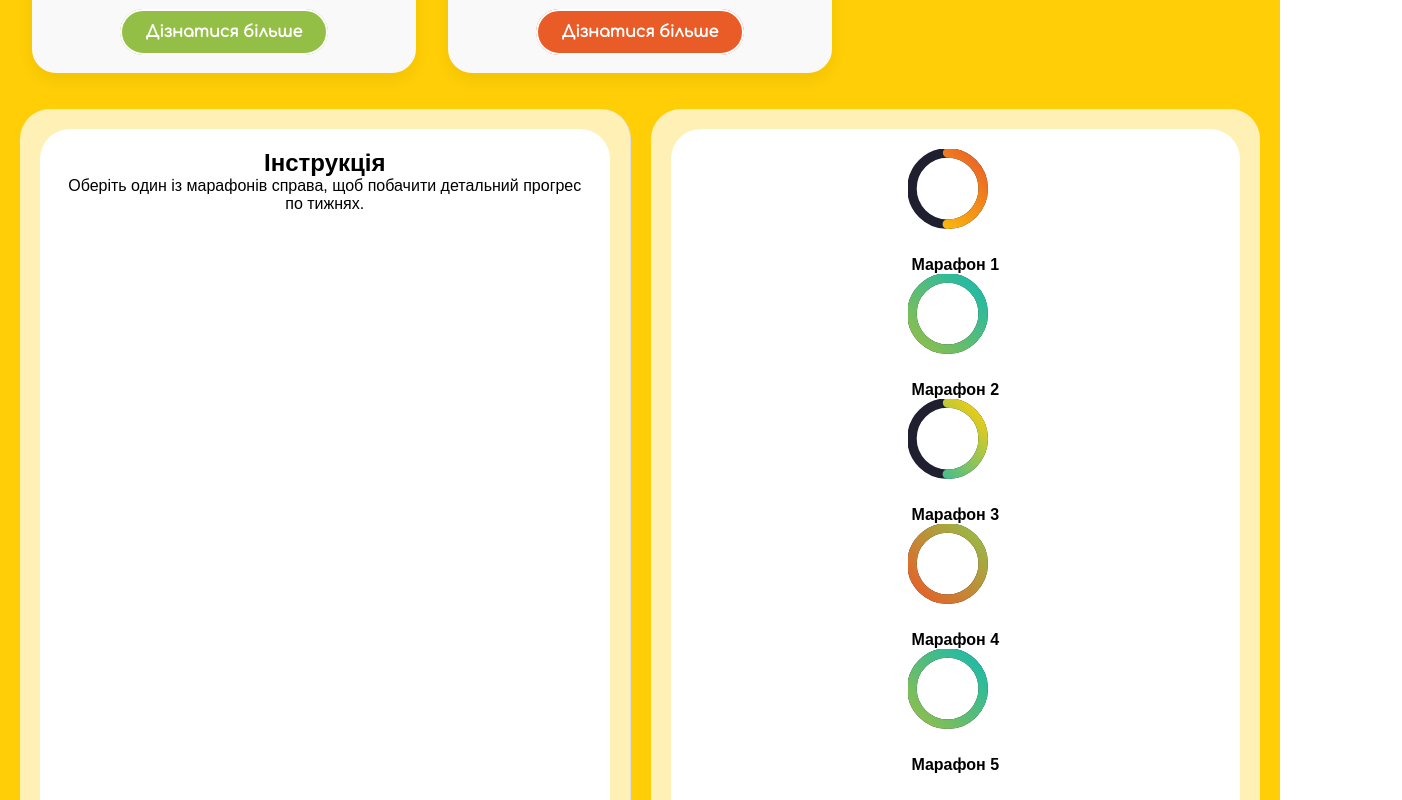
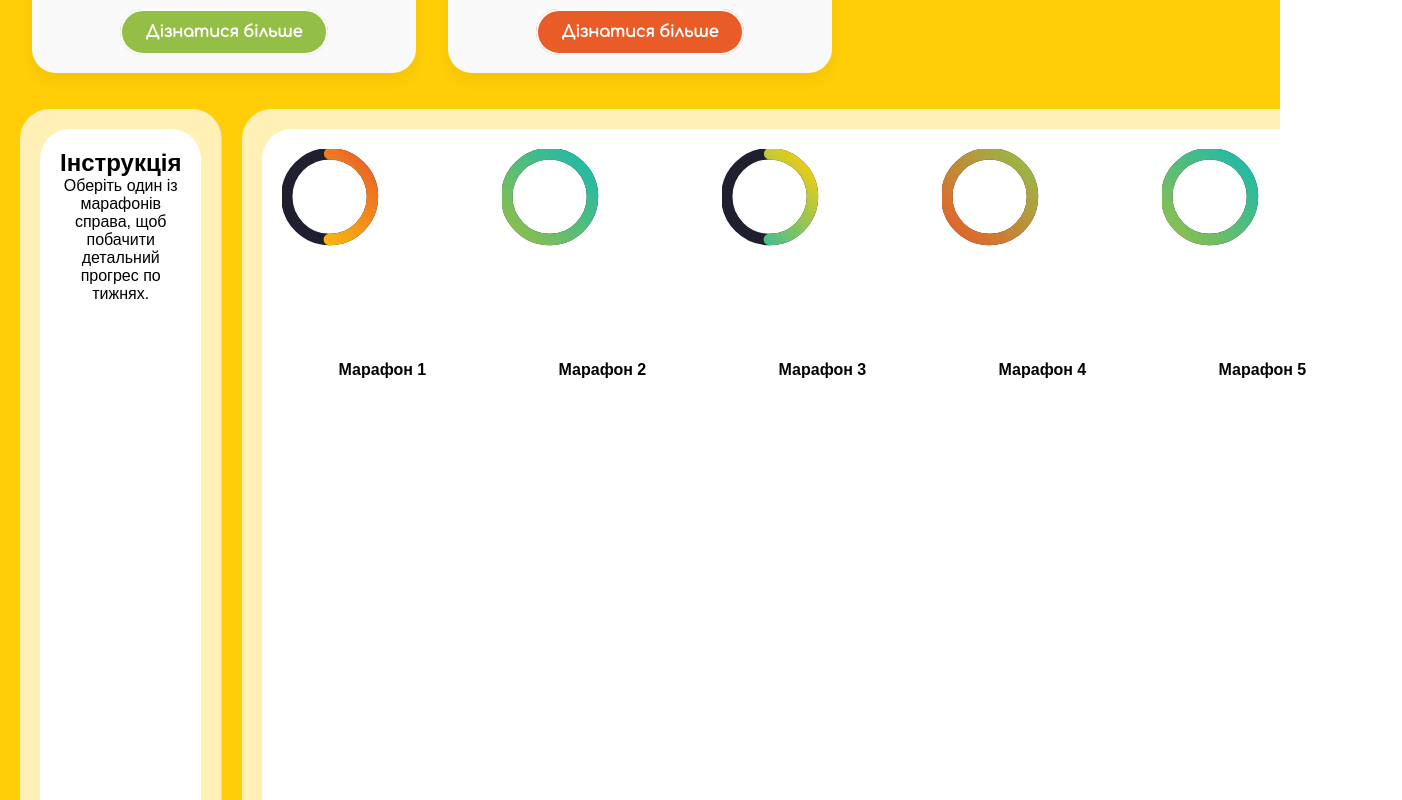
Before and after one commit to slava-bos-top/FivOneSite, a React (Create React App) app: page / in a window 1280 px wide. Shown: the part 2680-3480 px from the top of the page, 1402 px wide, since content can reach past the window. Built offline with nearby package versions, Linux system fonts and the light colour scheme.

Commit message:
update 4

```diff
--- a/src/components/statistics/Statistics.jsx
+++ b/src/components/statistics/Statistics.jsx
@@ -47,7 +47,7 @@ function CircularProgress({ percentage, colors }) {
   const strokeDashoffset = strokeDasharray * (1 - percentage / 100);
 
   return (
-    <svg width="95" height="95" viewBox="0 0 120 120">
+    <svg width="200" height="200" viewBox="0 0 210 210">
       <defs>
         <linearGradient id={`grad-${colors[0]}`} x1="0%" y1="0%" x2="100%" y2="100%">
           <stop offset="0%" stopColor={colors[0]} />
@@ -150,7 +150,7 @@ function SplitScreen() {
         backgroundColor: "rgba(255, 255, 255, 0.7)",
         borderRadius: "30px"
       }}>
-        <div style={{width: "100%", height: "100%", padding: "20px", backgroundColor: "#fff", borderRadius: "30px"}}>
+        <div style={{width: "100%", height: "100%", padding: "20px", backgroundColor: "#fff", borderRadius: "30px", display: "flex", justifyContent: "center", alignItems: "flex-start", gap: "20px",}}>
             {marathonsData.map((marathon, index) => {
             const totalLessons = marathon.weeks.flatMap(w => w.lessons).length;
             const completedLessons = marathon.weeks.flatMap(w => w.lessons.filter(l => l.completed)).length;
```
